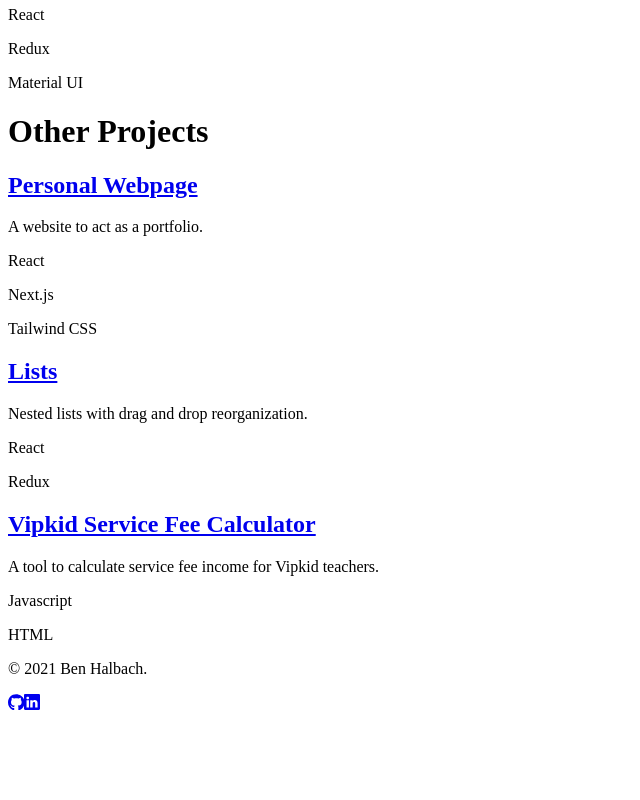
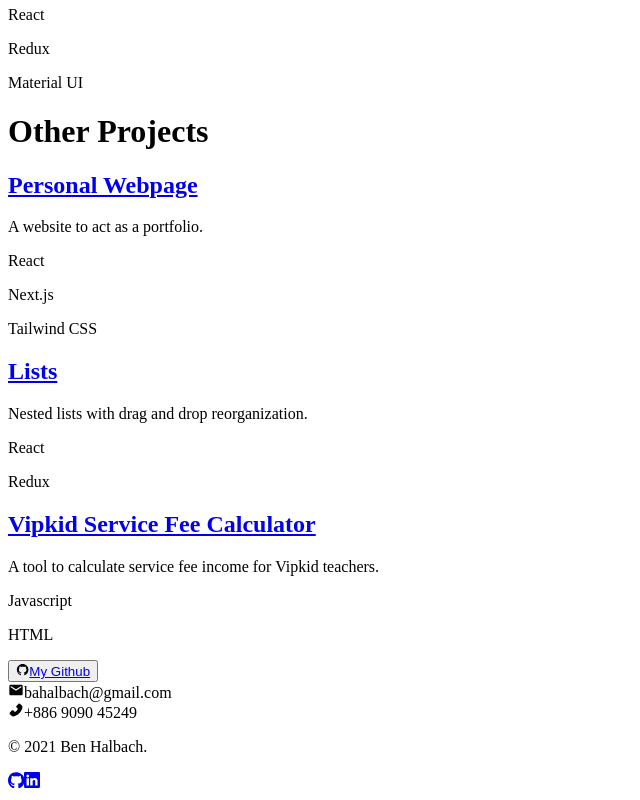
Before and after one commit to bahalbach/personal, a Next.js app: page / in a window 1280 px wide. Shown: the part 1215-2015 px from the top of the page, without its empty margins (0-640 px from the left). Before the commit the page ends 1937 px from the top, so only its background shows below. Built offline with nearby package versions, Linux system fonts and the light colour scheme.

Commit message:
Move contact info to index

```diff
--- a/pages/index.tsx
+++ b/pages/index.tsx
@@ -8,6 +8,8 @@ import { AiFillGithub } from "react-icons/ai";
 import userData from "../constants/data";
 import About from "../components/About";
 import Projects from "../components/Projects";
+import { MdEmail } from "react-icons/md";
+import { AiFillPhone } from "react-icons/ai";
 
 const Home: NextPage = () => {
   return (
@@ -19,13 +21,28 @@ const Home: NextPage = () => {
       <Projects />
       {/* <Hero />
       <FavouriteProjects />
+  */}
       <div className="flex justify-center">
         <LinkButton
           icon={<AiFillGithub />}
           href={userData.socialLinks.github}
           text="My Github"
         />
-      </div> */}
+      </div>
+      <div className="max-w-6xl mx-auto p-5 sm:p-10">
+        {/* contact methods */}
+        <div className="flex flex-col gap-4">
+          <div className="flex flex-row items-center gap-4 rounded-md border hover:border-blue-500 p-5 text-sm dark:bg-gray-900 bg-gray-100 dark:text-gray-200">
+            <MdEmail />
+            <span>{userData.contact.email}</span>
+          </div>
+          <div className="flex flex-row items-center gap-4 rounded-md border hover:border-blue-500 p-5 text-sm dark:bg-gray-900 bg-gray-100 dark:text-gray-200">
+            <AiFillPhone />
+            <span>{userData.contact.phone}</span>
+          </div>
+        </div>
+
+      </div>
     </Layout>
   );
 };
```
Also changed, not shown: pages/contact.tsx (+0 -56 lines).
